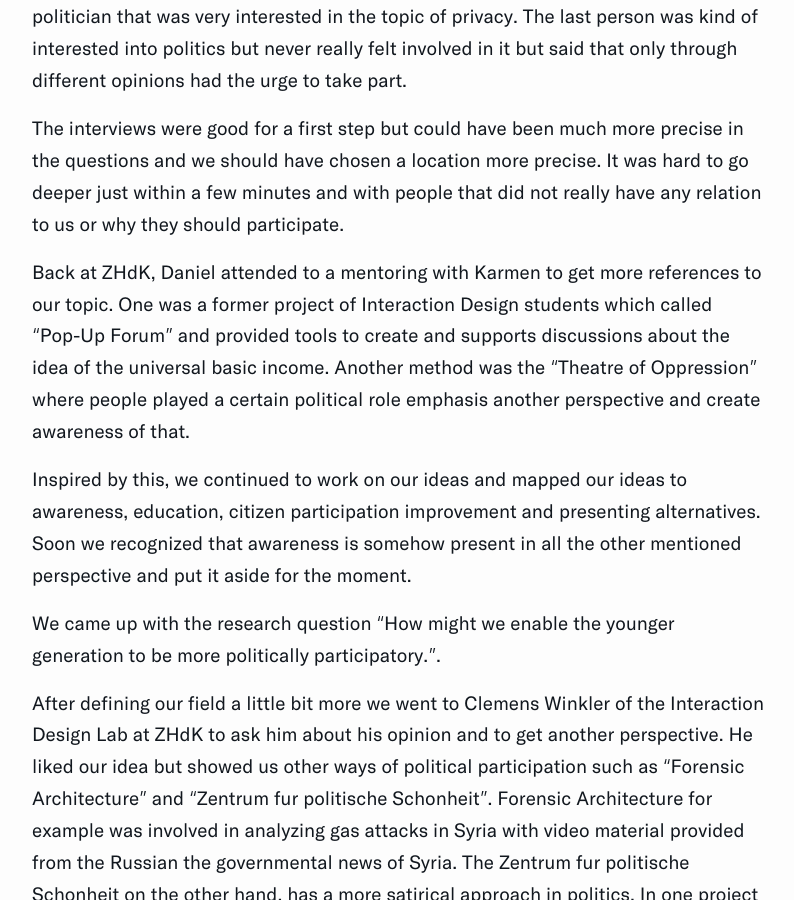
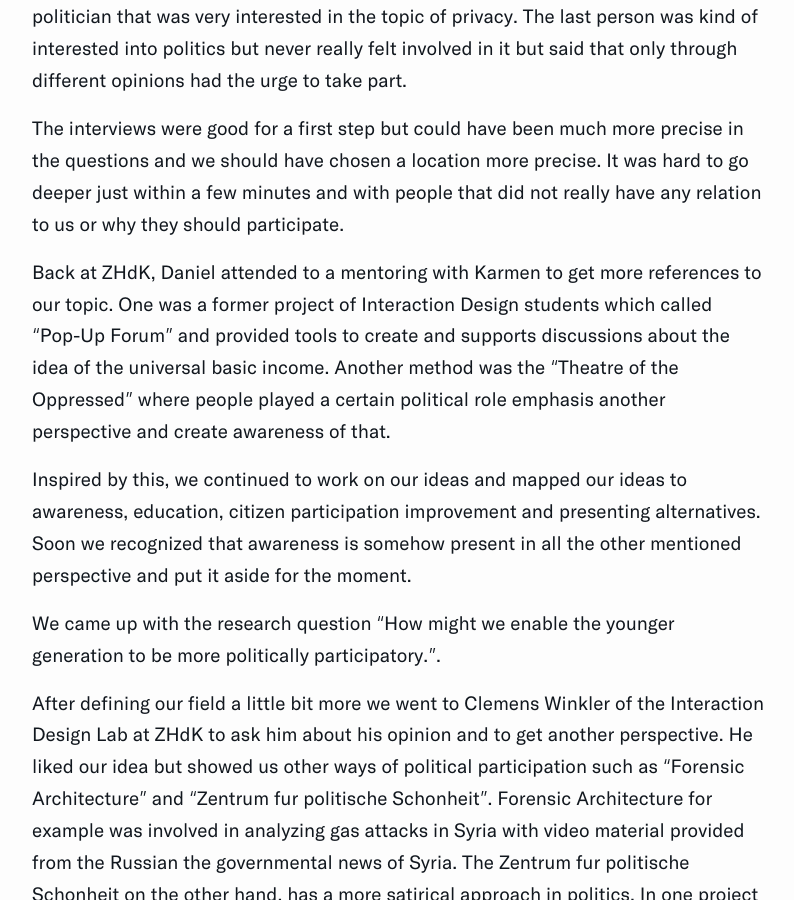
Before and after one commit to znezniV/znezniv.github.io, a Jekyll site: the page built from _posts/2019-01-07-Thesis-Seminar.md, in a window 1280 px wide and 900 px high, scrolled down 10619 px. Shown: the whole window, without its empty margins (242-1036 px from the left). Built offline with Jekyll 4.4.1, drawn with Linux system fonts in a browser that asks for light colours.

Commit message:
correction

```diff
--- a/_posts/2019-01-07-Thesis-Seminar.md
+++ b/_posts/2019-01-07-Thesis-Seminar.md
@@ -125,7 +125,7 @@ We did not deeply think of an appropriate location for the interview and when we
 
 The interviews were good for a first step but could have been much more precise in the questions and we should have chosen a location more precise. It was hard to go deeper just within a few minutes and with people that did not really have any relation to us or why they should participate.
 
-Back at ZHdK, Daniel attended to a mentoring with Karmen to get more references to our topic. One was a former project of Interaction Design students which called "Pop-Up Forum" and provided tools to create and supports discussions about the idea of the universal basic income. Another method was the "Theatre of Oppression" where people played a certain political role emphasis another perspective and create awareness of that.
+Back at ZHdK, Daniel attended to a mentoring with Karmen to get more references to our topic. One was a former project of Interaction Design students which called "Pop-Up Forum" and provided tools to create and supports discussions about the idea of the universal basic income. Another method was the "Theatre of the Oppressed" where people played a certain political role emphasis another perspective and create awareness of that.
 
 Inspired by this, we continued to work on our ideas and mapped our ideas to awareness, education, citizen participation improvement and presenting alternatives. Soon we recognized that awareness is somehow present in all the other mentioned perspective and put it aside for the moment.
 
```
